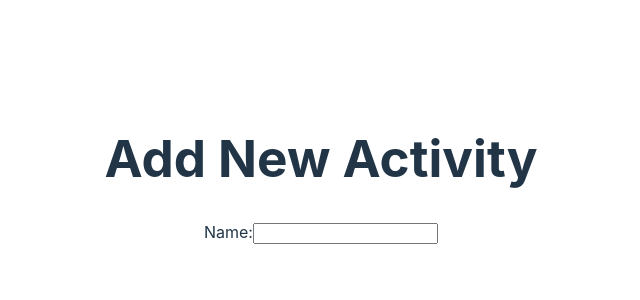
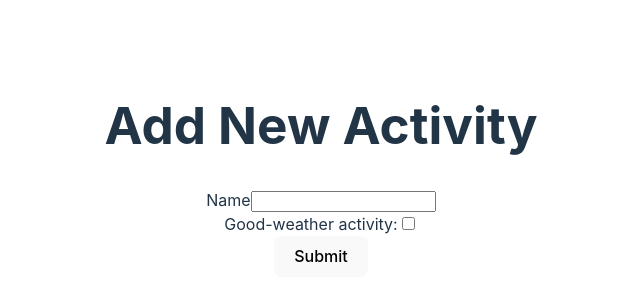
Before and after one commit to rubenskuhn/janosch-rubens-weather-app, a React (Vite) app: page / in a window 1280 px wide. Shown: the part 230-530 px from the top of the page, without its empty margins (319-959 px from the left). Built offline with nearby package versions, Linux system fonts and the light colour scheme.

Commit message:
working on form

```diff
--- a/src/components/Form.jsx
+++ b/src/components/Form.jsx
@@ -1,11 +1,16 @@
-export default function Form() {
+export default function Form({ onAddActivity }) {
   return (
     <form>
       <h1>Add New Activity</h1>
-      <label>
-        Name:
+      <div>
+        <label labelFor="name">Name</label>
         <input type="text" name="name" />
-      </label>
+      </div>
+      <div>
+        <label labelFor="good-weather">Good-weather activity:</label>
+        <input type="checkbox" name="good-weather" />
+      </div>
+      <button type="submit">Submit</button>
     </form>
   );
 }
```
